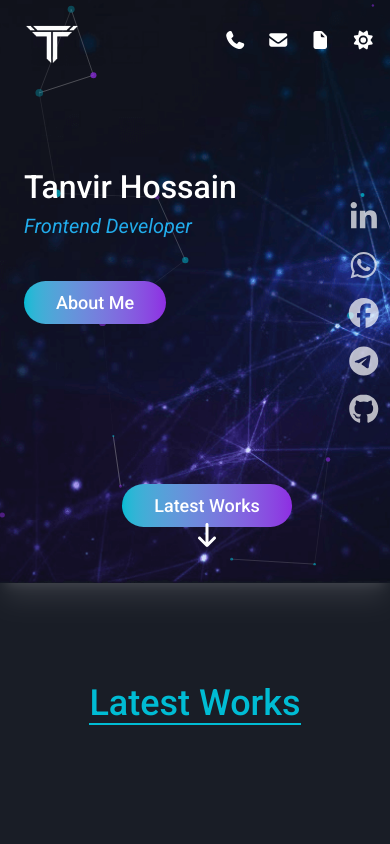
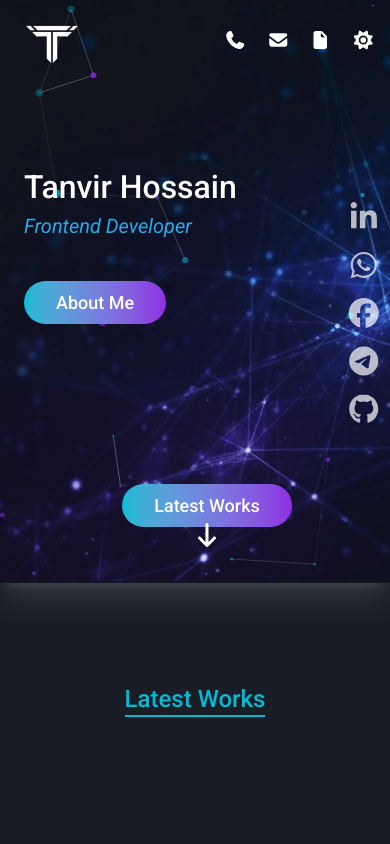
Before and after one commit to Tanvirho/REACT-PORTFOLIO, a React (Vite) app: page / in a window 390 px wide. Shown: the top 844 px of the page. Built offline with nearby package versions, Linux system fonts and the light colour scheme.

Commit message:
add class

```diff
--- a/src/components/Connect.jsx
+++ b/src/components/Connect.jsx
@@ -7,7 +7,7 @@ export const Connect = () => {
     <div className="container mx-auto rounded-2xl bg-linear-to-r from-[#00BCD4] to-[#8E2DE2] p-0.5">
       <div className="w-full rounded-2xl bg-[#191d26] p-3">
         <div className="mb-15 mt-6 text-center">
-        <h1 className="relative inline-block border-b-2 border-[#00BCD4] bg-[#191d26] text-4xl font-medium text-[#00BCD4]">
+        <h1 className="relative inline-block border-b-2 border-[#00BCD4] bg-[#191d26] text-3xl md:text-4xl font-medium text-[#00BCD4]">
           Get In Touch
         </h1>
       </div>
--- a/src/components/ProjectSection.jsx
+++ b/src/components/ProjectSection.jsx
@@ -6,7 +6,7 @@ export const ProjectSection = () => {
     <div className="relative mt-25 overflow-hidden pb-10">
       <div className="absolute top-0 bottom-0 left-1/2 hidden w-0.5 -translate-x-0.5 bg-[#00BCD4] md:block"></div>
       <div className="mb-15 text-center">
-        <h1 className="relative inline-block border-b-2 border-[#00BCD4] bg-[#191d26] text-4xl font-medium text-[#00BCD4]">
+        <h1 className="relative inline-block border-b-2 border-[#00BCD4] bg-[#191d26] text-2xl md:text-4xl font-medium text-[#00BCD4]">
           Latest Works
         </h1>
       </div>
```
